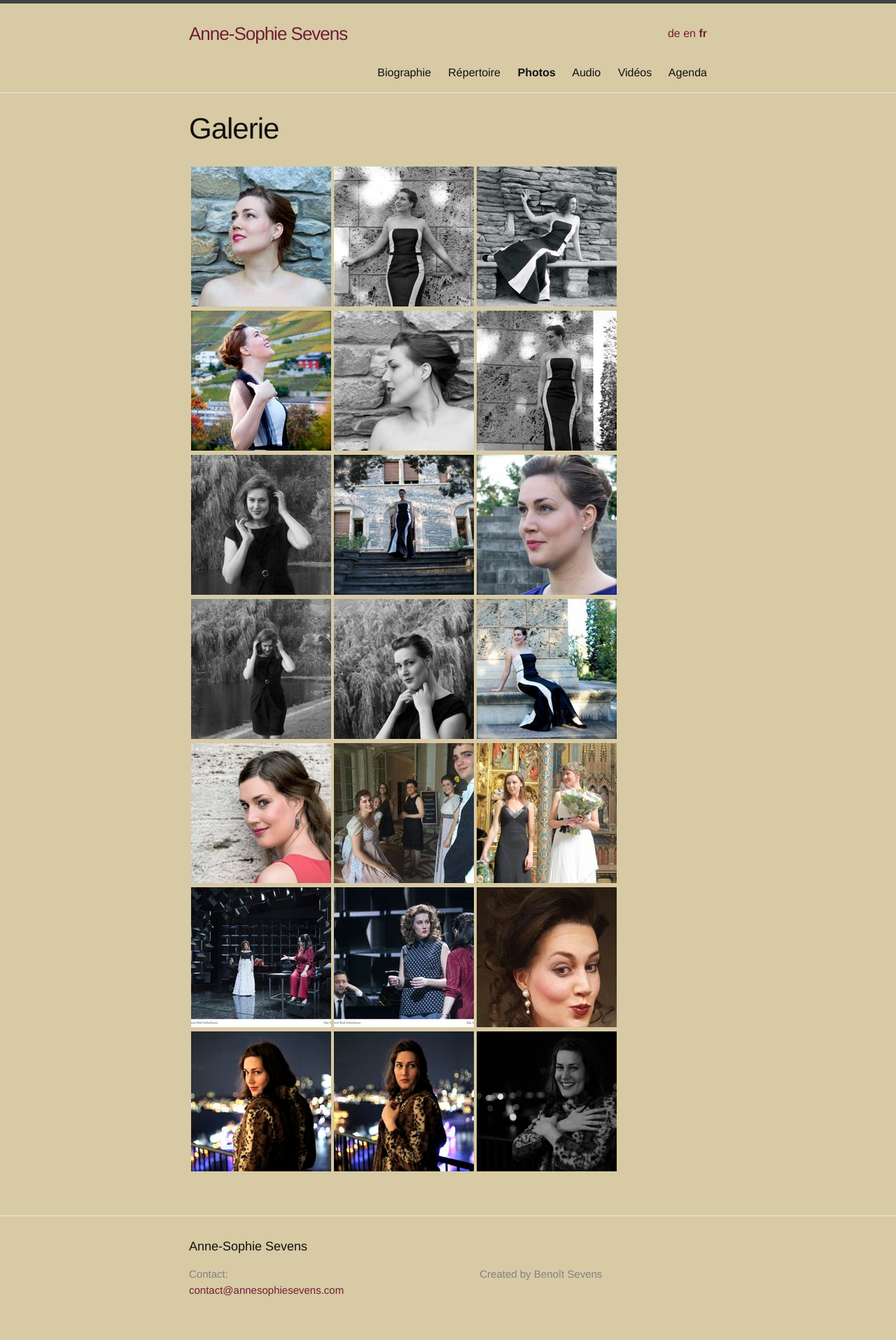
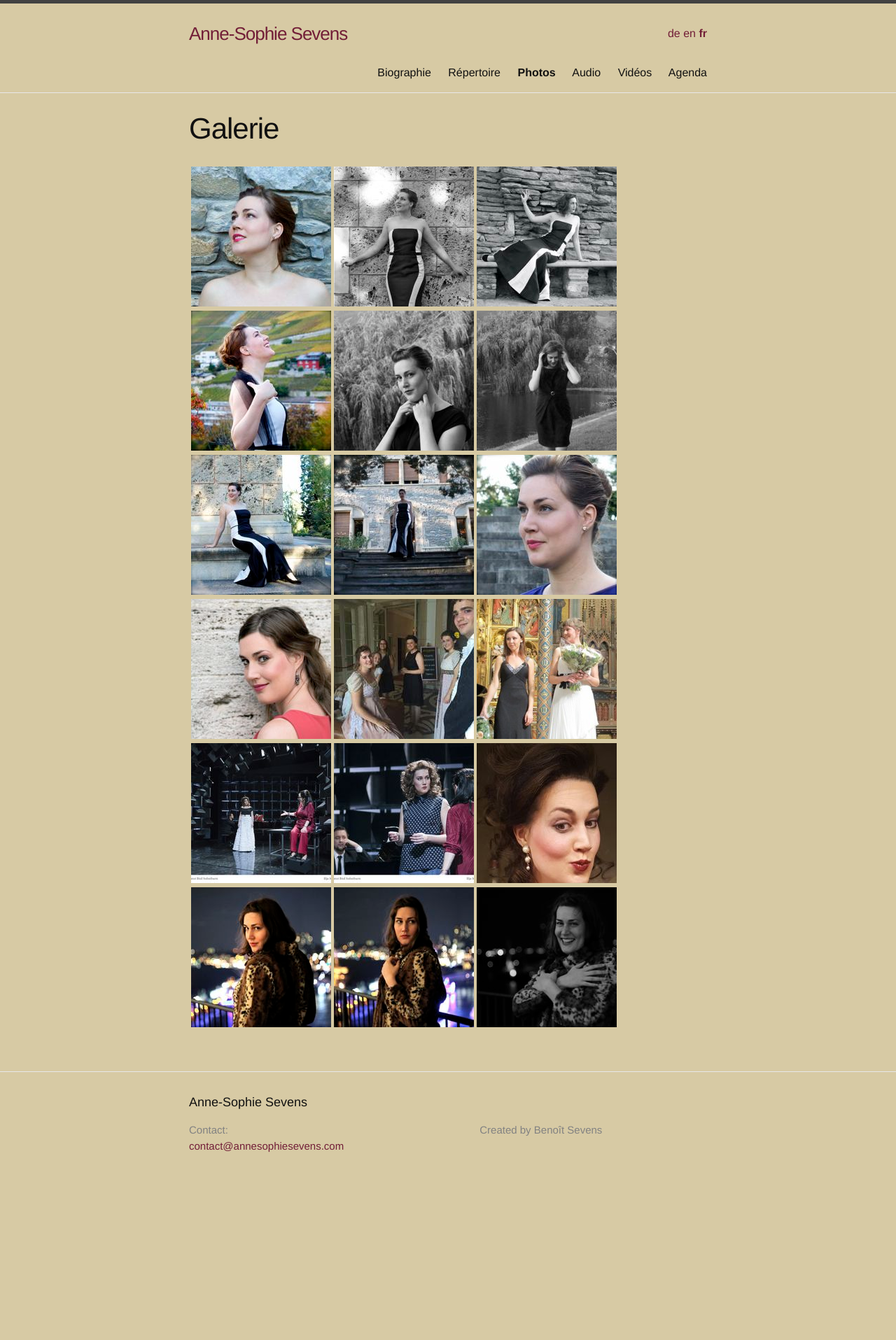
Before and after one commit to annesophie-sevens/annesophie-sevens.github.io, a Jekyll site: the page built from pictures-fr.md, in a window 1280 px wide. Shown: the whole page at 70% size. Built offline with Jekyll 4.4.1, drawn with Linux system fonts in a browser that asks for light colours; after the commit the page ends 1709 px from its top, so only the background shows below that.

Commit message:
Update pictures-fr.md

```diff
--- a/pictures-fr.md
+++ b/pictures-fr.md
@@ -7,11 +7,9 @@
 ---
 | <a href="/assets/a10.jpg"> ![]({{ site.baseurl }}/assets/a10-thumbnail.jpg) </a> | <a href="/assets/a8.jpg"> ![]({{ site.baseurl }}/assets/a8-thumbnail.jpg) </a> | <a href="/assets/a6.jpg">  ![]({{ site.baseurl }}/assets/a6-thumbnail.jpg) </a> |
 
-| <a href="/assets/a4.jpg"> ![]({{ site.baseurl }}/assets/a4-thumbnail.jpg) </a> | <a href="/assets/a2.jpg"> ![]({{ site.baseurl }}/assets/a2-thumbnail.jpg) </a> | <a href="/assets/a1.jpg">![]({{ site.baseurl }}/assets/a1-thumbnail.jpg) </a> |
+| <a href="/assets/a4.jpg"> ![]({{ site.baseurl }}/assets/a4-thumbnail.jpg) </a> | <a href="/assets/a11.jpg"> ![]({{ site.baseurl }}/assets/a11-thumbnail.jpg) </a> | <a href="/assets/a13.jpg">![]({{ site.baseurl }}/assets/a13-thumbnail.jpg) </a> |
 
-|  <a href="/assets/a14.jpg">  ![]({{ site.baseurl }}/assets/a14-thumbnail.jpg) </a> | <a href="/assets/a7.jpg"> ![]({{ site.baseurl }}/assets/a7-thumbnail.jpg) </a>|<a href="/assets/a9.jpg"> ![]({{ site.baseurl }}/assets/a9-thumbnail.jpg) </a>|
-
-| <a href="/assets/a13.jpg">  ![]({{ site.baseurl }}/assets/a13-thumbnail.jpg) </a> | <a href="/assets/a11.jpg"> ![]({{ site.baseurl }}/assets/a11-thumbnail.jpg) </a> | <a href="/assets/a12.jpg"> ![]({{ site.baseurl }}/assets/a12-thumbnail.jpg) </a>|
+|  <a href="/assets/a12.jpg">  ![]({{ site.baseurl }}/assets/a12-thumbnail.jpg) </a> | <a href="/assets/a7.jpg"> ![]({{ site.baseurl }}/assets/a7-thumbnail.jpg) </a>|<a href="/assets/a9.jpg"> ![]({{ site.baseurl }}/assets/a9-thumbnail.jpg) </a>|
 
 | <a href="/assets/muurfoto.jpg"> ![]({{ site.baseurl }}/assets/muurfoto_thumbnail.jpg) </a> | <a href="/assets/107.jpg"> ![]({{ site.baseurl }}/assets/107-thumbnail.jpg) </a> | <a href="/assets/101.jpg">![]({{ site.baseurl }}/assets/101-thumbnail.jpg) </a> |
 
```
